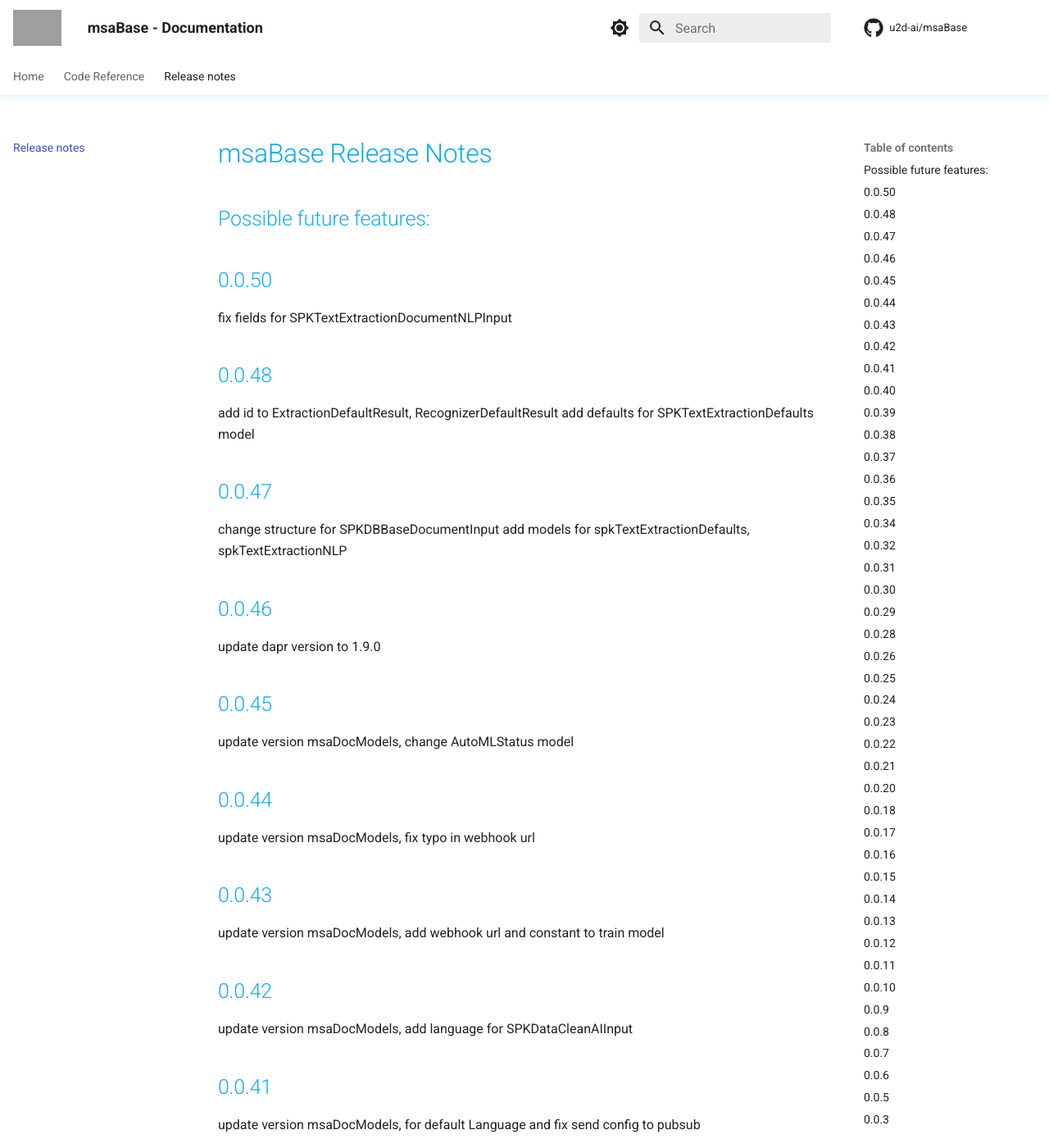
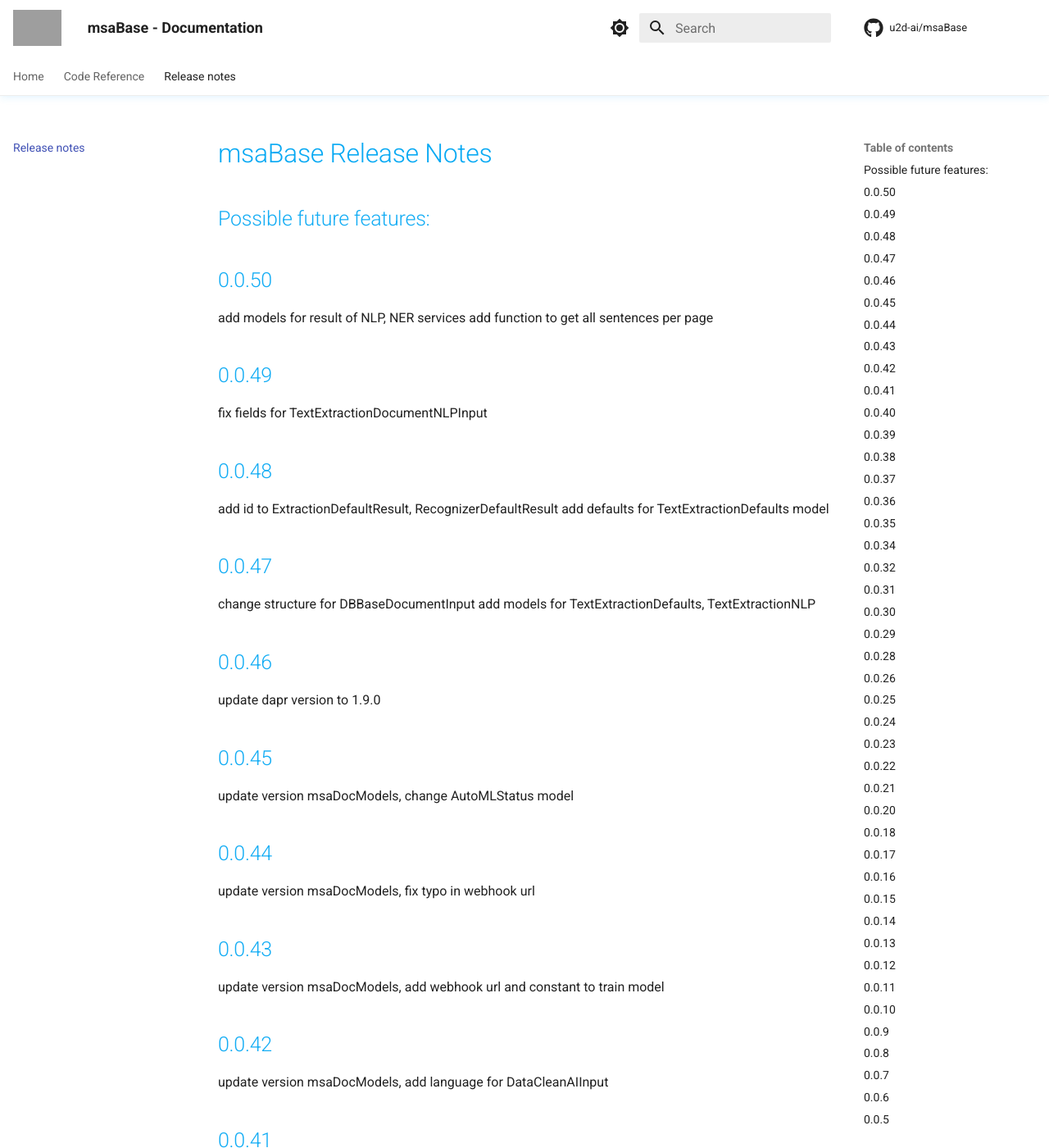
Before and after one commit to u2d-ai/msaBase, an MkDocs documentation site: the page built from docs/release-notes.md, in a window 1280 px wide and 1400 px high. Shown: the whole window at 82% size. Built offline with MkDocs 1.6.1 and Material for MkDocs 9.7.7, drawn with Linux system fonts in a browser that asks for light colours; comment, search, counter and statistics services are not loaded; some of the changed text lies outside the part shown; grey boxes are pictures that could not be loaded.

Commit message:
fix:  add models for result of NLP, NER services, add function to get all sentences per page

```diff
--- a/docs/release-notes.md
+++ b/docs/release-notes.md
@@ -3,17 +3,22 @@
 
 ## 0.0.50
 
-fix fields for SPKTextExtractionDocumentNLPInput
+add models for result of NLP, NER services
+add function to get all sentences per page
+
+## 0.0.49
+
+fix fields for TextExtractionDocumentNLPInput
 
 ## 0.0.48
 
 add id to ExtractionDefaultResult, RecognizerDefaultResult
-add defaults for SPKTextExtractionDefaults model
+add defaults for TextExtractionDefaults model
 
 ## 0.0.47
 
-change structure for SPKDBBaseDocumentInput
-add models for spkTextExtractionDefaults, spkTextExtractionNLP
+change structure for DBBaseDocumentInput
+add models for TextExtractionDefaults, TextExtractionNLP
 
 ## 0.0.46
 
@@ -33,7 +38,7 @@
 
 ## 0.0.42
 
-update version msaDocModels, add language for SPKDataCleanAIInput
+update version msaDocModels, add language for DataCleanAIInput
 
 ## 0.0.41
 
--- a/msaBase/__init__.py
+++ b/msaBase/__init__.py
@@ -1,7 +1,7 @@
 import glob
 from os.path import basename, dirname, isfile, join
 
-version = "0.0.49"
+version = "0.0.50"
 __author__ = "Stefan Welcker"
 __copyright__ = "Copyright 2022, U2D.ai"
 __license__ = "MIT"
--- a/requirements.txt
+++ b/requirements.txt
@@ -1,6 +1,6 @@
 # MSA Dependencies
 msaFileSystem==0.0.3 # Agnostic Abstract Filesystem API which allows to use S3, GCS, Azure Datalake, your local FS, Youtube etc Optimized for use with FastAPI/Pydantic.
-msaDocModels==0.0.50 # MSA Document Pydantic Models and Schemas, used to store Parser, NLP, NLU and AI results for processed documents
+msaDocModels==0.0.51 # MSA Document Pydantic Models and Schemas, used to store Parser, NLP, NLU and AI results for processed documents
 
 # FastAPI related Dependencies
 fastapi[all]==0.86.0 # FastAPI framework, high performance, easy to learn, fast to code, ready for production
```
Also changed, not shown: other parts of docs/release-notes.md (+2 -2 lines), 3 other files.
